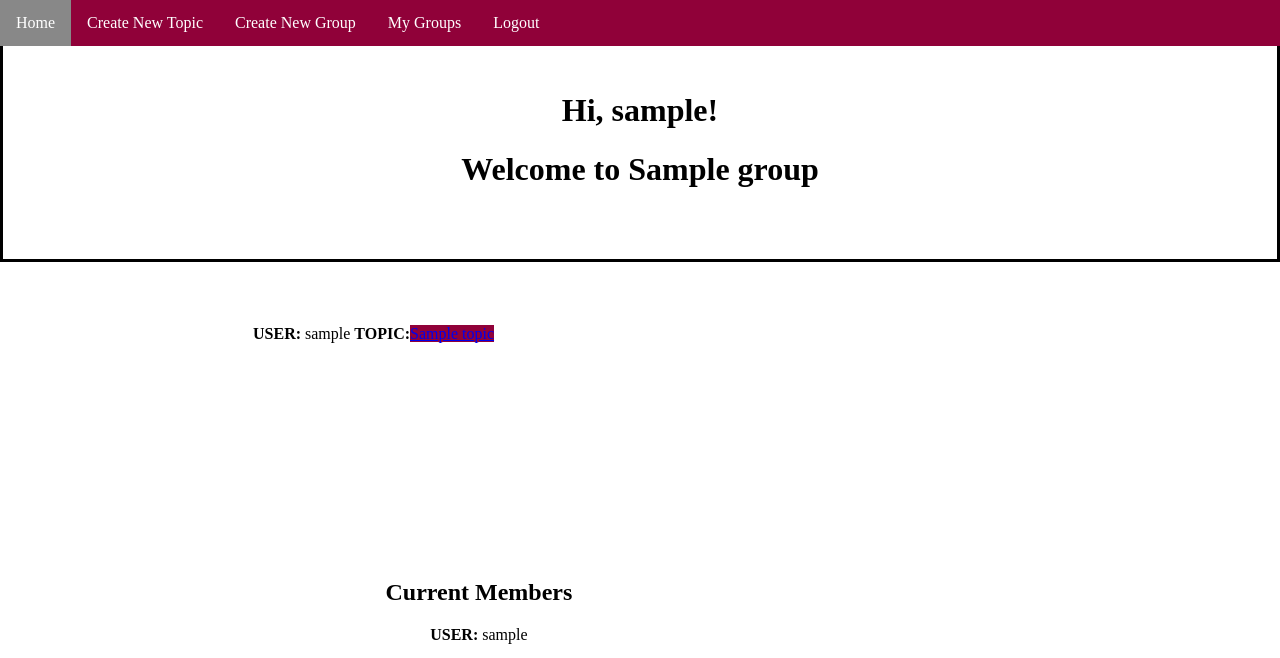
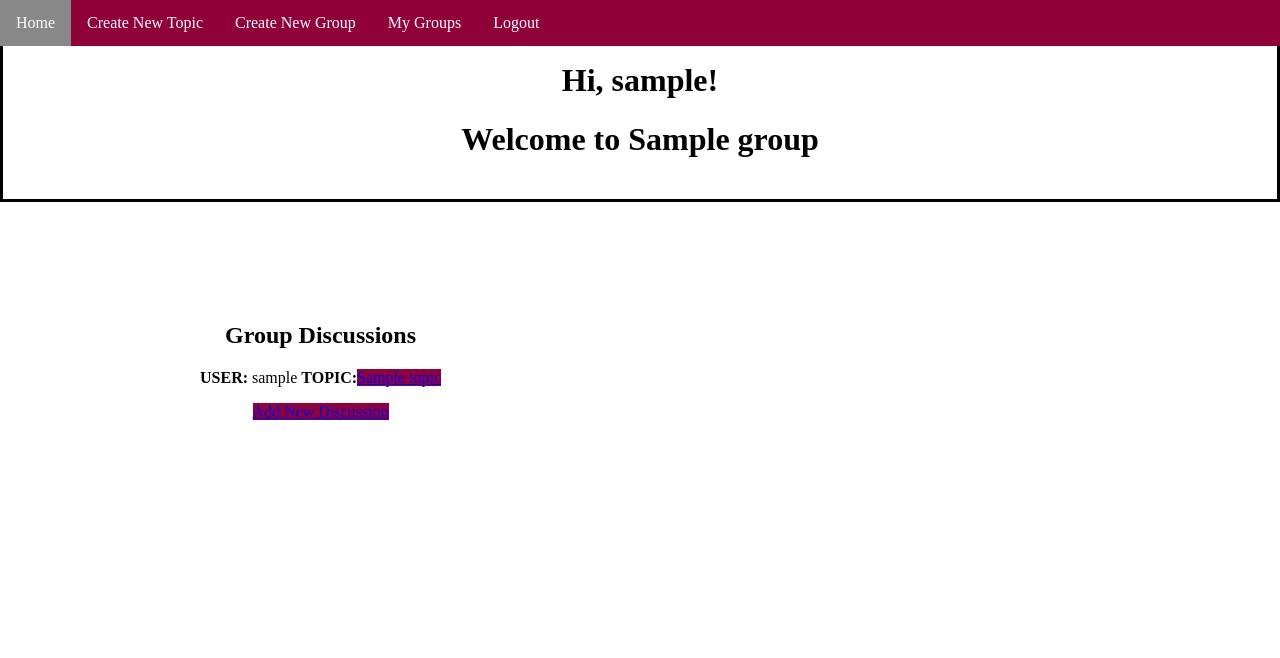
Before and after one commit to justinheff/munapp, a Flask app: page /group/1 in a window 1280 px wide. Shown: the top 658 px of the page. Run offline with Flask 2, Linux system fonts and the light colour scheme; a user stored in the database is signed in; tables that the repository leaves empty hold one stand-in row (values such as "Sample post"); some libraries are stand-ins or nearby versions.

Commit message:
Added group discussions, added checks to ensure current user is allowed to view requested pages

```diff
--- a/munapp/app/DatabaseManager.py
+++ b/munapp/app/DatabaseManager.py
@@ -63,13 +63,14 @@ def logout():
     return redirect(url_for('home'))
 
 ## Add topic to database
-def addTopic(user_id, title, body, public=True):
+def addTopic(user_id, title, body, group_id, public=True):
     ## Initialize topic attributes
     topic = Topic()
     topic.user_id = user_id
     topic.title = title
     topic.body = body
     topic.public = public
+    topic.group_id = group_id
     ## add new topic to the database and commit the change
     db.session.add(topic)
     db.session.commit()
@@ -149,5 +150,33 @@ def getUser(id):
 
 ## Get specific user by username from database
 def getUserByUsername(username):
+    """Searches the database for a given username"""
     user = User.query.filter_by(username=username).first()
     return user
+
+## Check if a user is a member of a group
+def checkMember(user,group):
+    """Check if a user is a member of a group"""
+    if user in group.members:
+        return True
+    else:
+        return False
+
+def getAllPublicTopics():
+    """Returns all topics that have None as their group id (ie. all public topics)"""
+    topics = Topic.query.filter_by(group_id=None)
+    return topics
+
+def checkTopicAuthor(user,topic):
+    """Check if the current user is the author of a topic - used for when editing a topic"""
+    if user.id is topic.author.id:
+        return True
+    else:
+        return False
+
+def checkCommentAuthor(user,comment):
+    """Check if the user is the author of a comment - used for when editing a comment"""
+    if user.id is comment.author.id:
+        return True
+    else:
+        return False
--- a/munapp/app/routes.py
+++ b/munapp/app/routes.py
@@ -61,16 +61,21 @@ def logout():
 @login_required
 def index():
     users = DatabaseManager.getAllUsers()
-    topics = DatabaseManager.getAllTopics()
+    topics = DatabaseManager.getAllPublicTopics()
     comments = DatabaseManager.getAllComments()
     return render_template('index.html', title='Home', users=users, topics=topics, comments=comments)
 
-@app.route('/create_topic', methods = ['GET', 'POST'])
-def createTopic():
+@app.route('/create_topic/', methods = ['GET', 'POST'])
+@app.route('/create_topic/<group_id>', methods = ['GET', 'POST'])
+@login_required
+def createTopic(group_id=None):
     form = TopicForm()
     if form.validate_on_submit():
-        DatabaseManager.addTopic(user_id=current_user.id,title=form.title.data,body=form.body.data)
-        return redirect(url_for('home'))
+        DatabaseManager.addTopic(user_id=current_user.id,title=form.title.data,body=form.body.data,group_id=group_id)
+        if group_id is None:
+            return redirect(url_for('home'))
+        else:
+            return redirect(url_for('viewGroup',id=group_id))
     return render_template('create_topic.html', title='Create New Topic', form=form)
 
 @app.route('/post/<id>', methods = ['GET', 'POST'])
@@ -78,31 +83,50 @@ def createTopic():
 def viewTopic(id):
     form = CommentForm()
     topic = DatabaseManager.getTopic(id)
-    comments = DatabaseManager.getAllComments()
-    if form.validate_on_submit():
-        DatabaseManager.addComment(user_id=current_user.id,topic_id=id,body=form.comment.data)
-        return redirect(url_for('viewTopic',id=id))
-    return render_template('post.html', title='View Topic',topic=topic,comments=comments,form=form)
+    comments = DatabaseManager.getTopicComments(id)
+    if topic.group_id is not None:
+        group = DatabaseManager.getGroup(topic.group_id)
+        if DatabaseManager.checkMember(current_user,group):
+            if form.validate_on_submit():
+                DatabaseManager.addComment(user_id=current_user.id,topic_id=id,body=form.comment.data)
+                return redirect(url_for('viewTopic',id=id))
+            return render_template('post.html', title='View Topic',topic=topic,comments=comments,form=form)
+        else:
+            flash('You are not a member of the group this topic belongs to')
+            return redirect(url_for('home'))
+    else:
+        if form.validate_on_submit():
+            DatabaseManager.addComment(user_id=current_user.id,topic_id=id,body=form.comment.data)
+            return redirect(url_for('viewTopic',id=id))
+        return render_template('post.html', title='View Topic',topic=topic,comments=comments,form=form)
 
 @app.route('/edit_comment/<id>', methods = ['GET', 'POST'])
 @login_required
 def editComment(id):
     form = CommentForm()
     comment = DatabaseManager.getComment(id)
-    if form.validate_on_submit():
-        DatabaseManager.editComment(id=id,body=form.comment.data)
-        return redirect(url_for('viewTopic',id=comment.topic_id))
-    return render_template('edit_comment.html', title='Edit Comment',form=form,comment=comment)
+    if DatabaseManager.checkCommentAuthor(current_user,comment):
+        if form.validate_on_submit():
+            DatabaseManager.editComment(id=id,body=form.comment.data)
+            return redirect(url_for('viewTopic',id=comment.topic_id))
+        return render_template('edit_comment.html', title='Edit Comment',form=form,comment=comment)
+    else:
+        flash('You are not eligible to edit this comment')
+        return redirect(url_for('home'))
 
 @app.route('/edit_topic/<id>', methods = ['GET', 'POST'])
 @login_required
 def editTopic(id):
     form = TopicForm()
     topic = DatabaseManager.getTopic(id)
-    if form.validate_on_submit():
-        DatabaseManager.editTopic(id=id,title=form.title.data, body=form.body.data)
-        return redirect(url_for('viewTopic',id=id))
-    return render_template('edit_topic.html', title='Edit Topic',form=form,topic=topic)
+    if DatabaseManager.checkTopicAuthor(current_user,topic):
+        if form.validate_on_submit():
+            DatabaseManager.editTopic(id=id,title=form.title.data, body=form.body.data)
+            return redirect(url_for('viewTopic',id=id))
+        return render_template('edit_topic.html', title='Edit Topic',form=form,topic=topic)
+    else:
+        flash('You are not elgible to edit this topic')
+        return redirect(url_for('home'))
 
 @app.route('/create_group', methods = ['GET', 'POST'])
 @login_required
@@ -125,12 +149,16 @@ def myGroups():
 @login_required
 def viewGroup(id):
     group = DatabaseManager.getGroup(id)
-    form = AddUserForm()
-    if form.validate_on_submit():
-        user = DatabaseManager.getUserByUsername(form.username.data)
-        if user is None:
-            flash('No such user exists')
-        else:
-            DatabaseManager.addGroupMember(user=user,group=group)
-            return render_template('group.html', group=group, title=group.name,form=form)
-    return render_template('group.html', group=group, title=group.name,form=form)
+    if DatabaseManager.checkMember(current_user,group):
+        form = AddUserForm()
+        if form.validate_on_submit():
+            user = DatabaseManager.getUserByUsername(form.username.data)
+            if user is None:
+                flash('No such user exists')
+            else:
+                DatabaseManager.addGroupMember(user=user,group=group)
+                return render_template('group.html', group=group, title=group.name,form=form)
+        return render_template('group.html', group=group, title=group.name,form=form)
+    else:
+        flash('You are not a member of the specified group')
+        return redirect(url_for('home'))
--- a/munapp/app/templates/group.html
+++ b/munapp/app/templates/group.html
@@ -2,16 +2,18 @@
 {% extends "base.html" %}
 
 {% block content %}
-    <div style="padding:50px; border:solid" align="center">
+    <div style="padding:20px; border:solid" align="center">
         <h1>Hi, {{ current_user.username }}!</h1>
         <h1>Welcome to {{group.name}}</h1>
-        <div class="inline">
+    </div>
+    <div class="inline" align ="center">
+        <h2>Group Discussions</h2>
         {% for topic in group.topics %}
             <div><p><b>USER:</b> {{ topic.author.username }} <b>TOPIC:</b><a class="active" href="{{ url_for('viewTopic',id=topic.id )}}">{{topic.title}}</a></p></div>
         {% endfor %}
+        <div><p><a class="active" href="{{ url_for('createTopic',group_id=group.id)}}">Add New Discussion</a></p></div>
     </div>
-
-        <div class="inline">
+    <div class="inline" align="center">
     <h2>Current Members</h2>
         {% for member in group.members %}
             <div><p><b>USER:</b> {{member.username}}</p></div>
@@ -25,5 +27,4 @@
             {{ form.submit() }}
         </p>
     </div>
-    <div>
 {% endblock %}
```
Also changed, not shown: munapp/app/templates/post.html (+3 -5 lines). Lines whose indentation alone changed are shown as unchanged.
